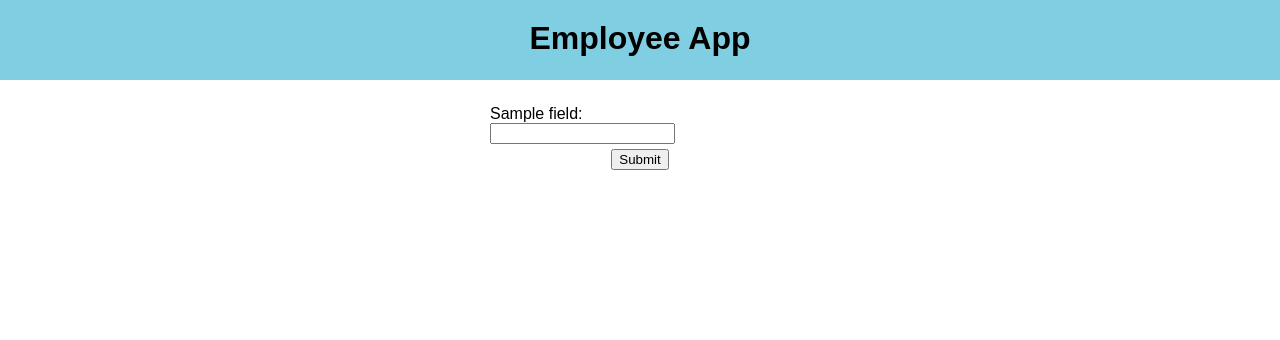
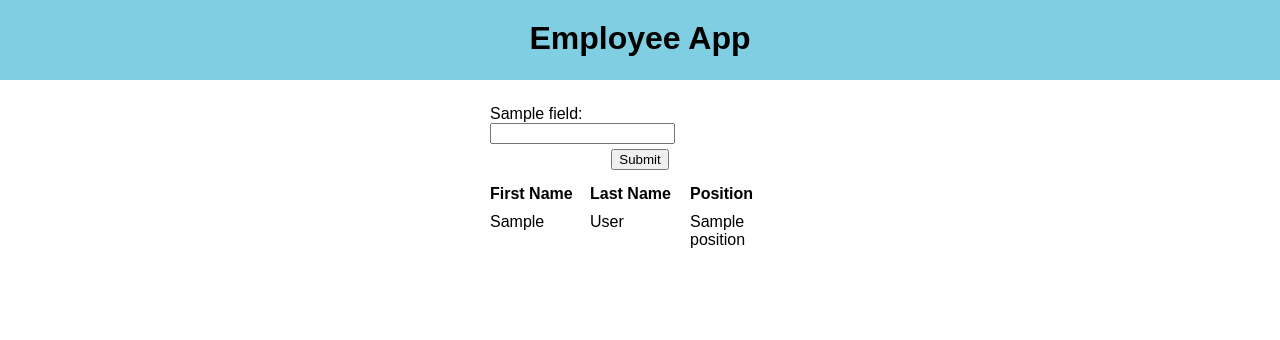
Before and after one commit to kurtgalvin/mini-web-app, a Flask app: template app/templates/index.html in a window 1280 px wide. Shown: the top 340 px of the page. Run offline with Flask 2, Linux system fonts and the light colour scheme; the template is opened without the code that fills it: most values are stand-ins (such as "Sample title", 1, 10 or a date in 2020); some web fonts are replaced.

Commit message:
move api, add get all employees

```diff
--- a/app/__init__.py
+++ b/app/__init__.py
@@ -4,4 +4,4 @@ app = Flask("app")
 app.config['SEND_FILE_MAX_AGE_DEFAULT'] = 0
 
 from .routing.index import *
-from .routing.api import *
+from .api.employee import *
--- a/app/routing/index.py
+++ b/app/routing/index.py
@@ -7,6 +7,7 @@ from app.objects.employee import Employee
 @app.route('/')
 def index():
     context = {
-        'form_fields': Employee.form_fields()
+        'form_fields': Employee.form_fields(),
+        'all_employees': Employee.get_all()
     }
     return render_template('index.html', **context)
--- a/app/static/styles.css
+++ b/app/static/styles.css
@@ -2,15 +2,25 @@ body, h1 {
     margin: 0;
     font-family: 'Tomorrow', sans-serif;
 }
-
 header {
     background-color: #80cee1;
 }
+ul {
+    padding: 5px 0;
+}
+li {
+    list-style-type: none;
+}
+
 .center {
     margin: 0 auto;
 }
 .center-text {
     text-align: center;
+}
+.flex-between {
+    display: flex;
+    justify-content: space-between;
 }
 .header-main {
     height: 80px;
@@ -33,3 +43,8 @@ header {
     justify-content: space-between;
     padding-top: 5px;
 }
+#index-all-employees {}
+.index-employee {}
+.index-employee li {
+    width: 100px;
+}
--- a/app/templates/index.html
+++ b/app/templates/index.html
@@ -14,7 +14,24 @@
   </form>
   <div id="index-main-form-response" class="center-text" style="padding-top: 5px;"></div>
 
-
+  <ul id="index-all-employees" class="center" style="width: 80%; max-width: 300px;">
+    <li>
+      <ul class="flex-between index-employee" style="font-weight: bold;">
+        <li>First Name</li>
+        <li>Last Name</li>
+        <li>Position</li>
+      </ul>
+    </li>
+    {% for employee in all_employees %}
+      <li>
+        <ul class="flex-between index-employee">
+          <li>{{ employee.first_name }}</li>
+          <li>{{ employee.last_name }}</li>
+          <li>{{ employee.position }}</li>
+        </ul>
+      </li>
+    {% endfor %}
+  </ul>
 </div>
 
 {% include "footer.html" %}
```
Also changed, not shown: app/objects/employee.py (+16 -0 lines), app/api/employee.py (renamed from app/routing/api.py).
